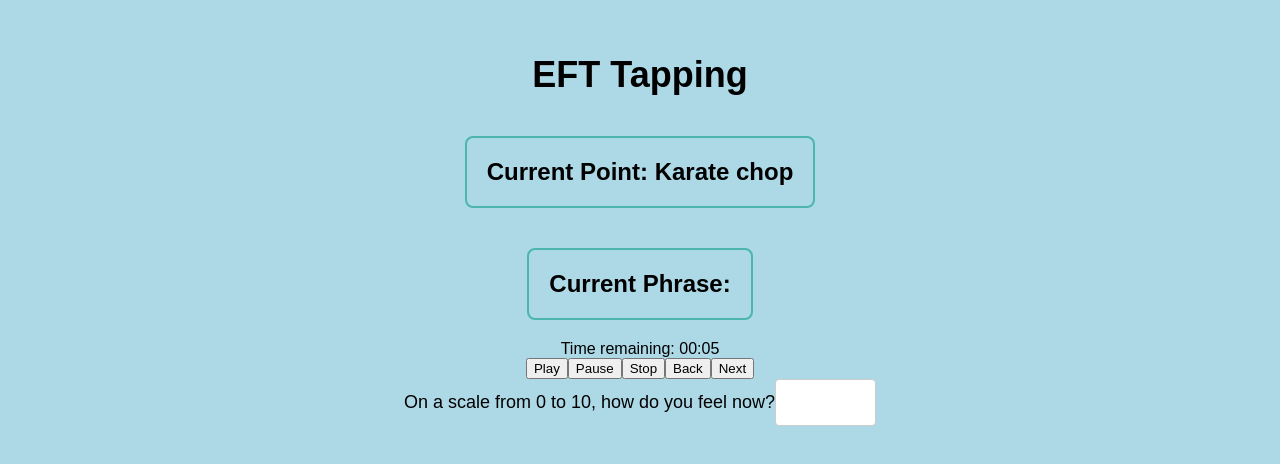
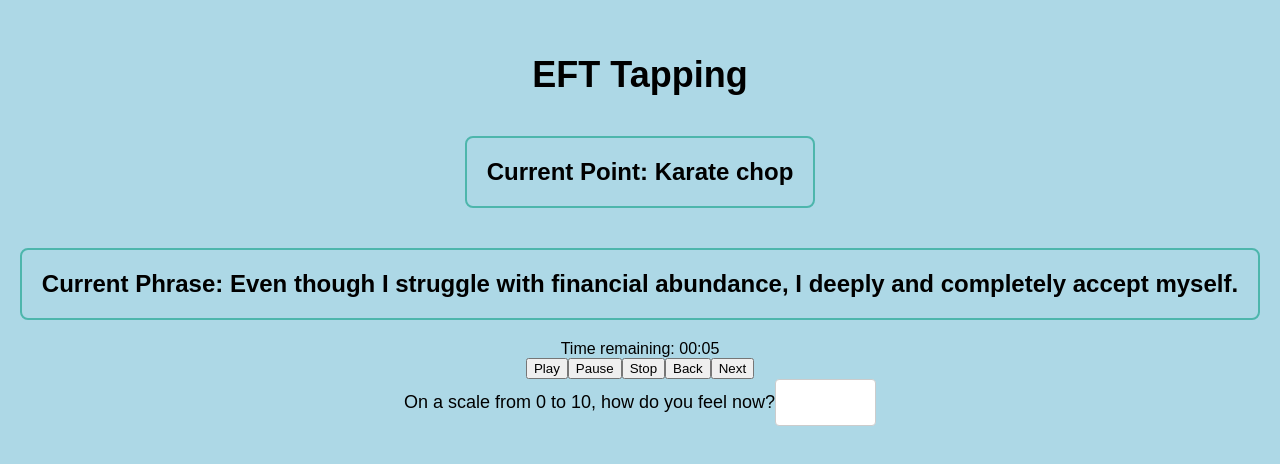
Before and after one commit to puppe1990/eft-app, a React (Create React App) app: page / in a window 1280 px wide. Shown: the part 152-616 px from the top of the page. Built offline with nearby package versions, Linux system fonts and the light colour scheme.

Commit message:
add phrase

```diff
--- a/src/App.js
+++ b/src/App.js
@@ -15,9 +15,8 @@ const POINTS = [
 ];
 
 const CUSTOM_PHRASES = [
-
-];
-
+  'Even though I struggle with financial abundance, I deeply and completely accept myself.','I have a hard time believing I deserve financial abundance.',"I feel like I'm not worthy of abundance.","I don't know how to attract abundance.","I'm scared that I'll never have enough money.","I'm always worried about money.","I don't trust that I can have abundance.","I don't believe I deserve abundance.","I'm worried that I'll never be able to afford the things I want.","I'm always struggling to make ends meet."
+]
 function App() {
   const [currentPhrase, setCurrentPhrase] = useState(CUSTOM_PHRASES[0]);
   const [currentPoint, setCurrentPoint] = useState(POINTS[0]);
```
